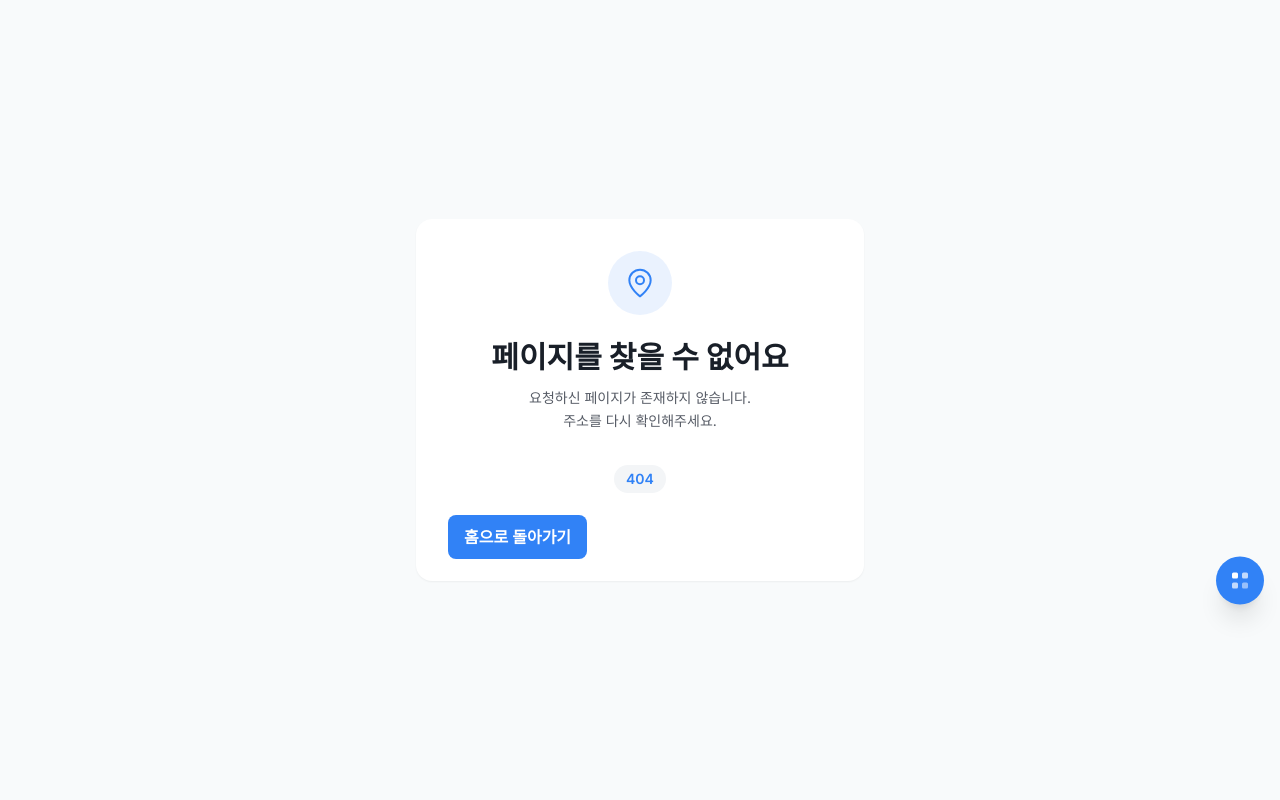
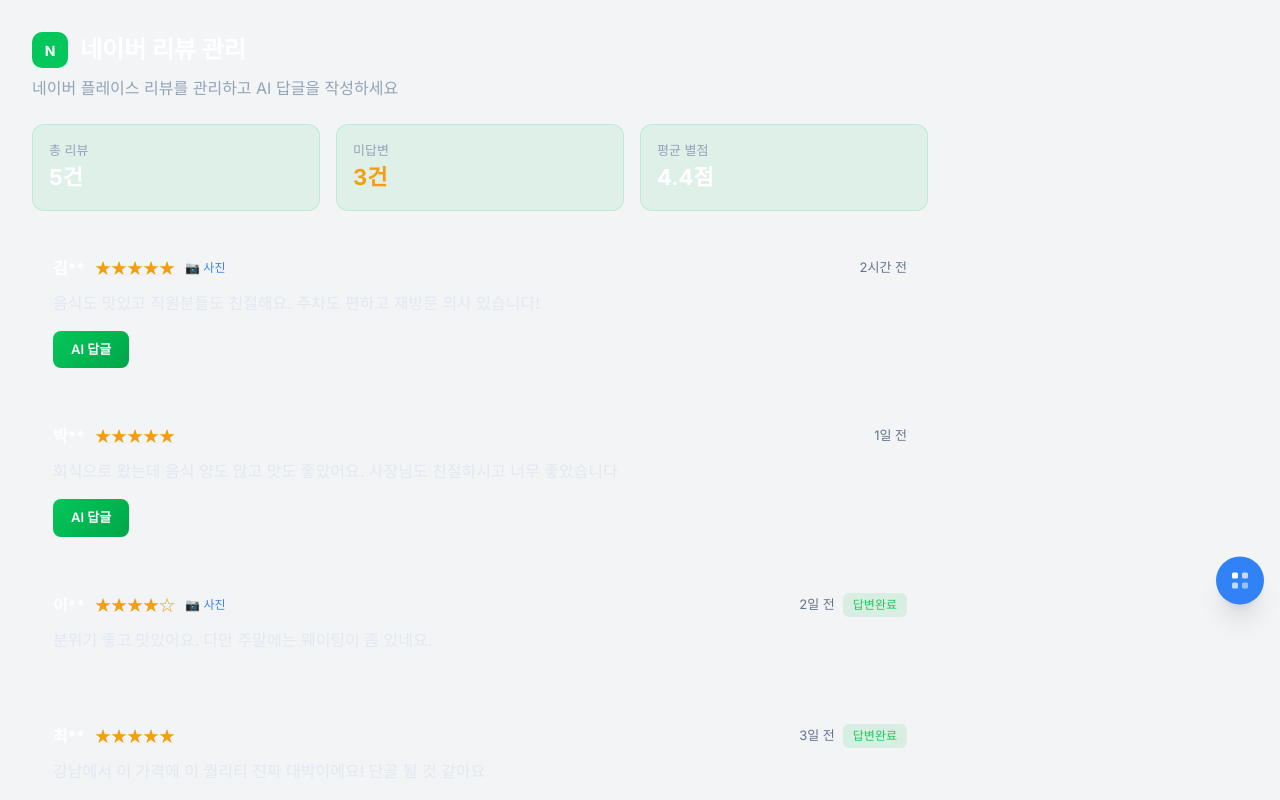
Before and after one commit to jty0221-del/localution, a Next.js app: page /review-admin/naver in a window 1280 px wide. Before the commit this address had no page. Shown: the top 800 px of the page. Built offline with nearby package versions, Linux system fonts and the light colour scheme.

Commit message:
feat: add naver review admin page

```diff
--- /dev/null
+++ b/app/review-admin/naver/page.tsx
@@ -0,0 +1,105 @@
+'use client'
+import { useState } from 'react'
+
+const naverReviews = [
+  { id: 1, author: '김**', rating: 5, content: '음식도 맛있고 직원분들도 친절해요. 주차도 편하고 재방문 의사 있습니다!', date: '2시간 전', replied: false, hasPhoto: true },
+  { id: 2, author: '박**', rating: 5, content: '회식으로 왔는데 음식 양도 많고 맛도 좋았어요. 사장님도 친절하시고 너무 좋았습니다', date: '1일 전', replied: false, hasPhoto: false },
+  { id: 3, author: '이**', rating: 4, content: '분위기 좋고 맛있어요. 다만 주말에는 웨이팅이 좀 있네요.', date: '2일 전', replied: true, hasPhoto: true },
+  { id: 4, author: '최**', rating: 5, content: '강남에서 이 가격에 이 퀄리티 진짜 대박이에요! 단골 될 것 같아요', date: '3일 전', replied: true, hasPhoto: false },
+  { id: 5, author: '정**', rating: 3, content: '맛은 괜찮은데 양이 좀 적어요. 가격 대비 아쉽습니다.', date: '4일 전', replied: false, hasPhoto: false },
+]
+
+export default function NaverReviewPage() {
+  const [replyingId, setReplyingId] = useState<number | null>(null)
+  const [aiReply, setAiReply] = useState('')
+  const [generating, setGenerating] = useState(false)
+
+  const handleAiReply = async (review: typeof naverReviews[0]) => {
+    setReplyingId(review.id)
+    setGenerating(true)
+    try {
+      const res = await fetch('/api/ai-review-reply', {
+        method: 'POST',
+        headers: { 'Content-Type': 'application/json' },
+        body: JSON.stringify({
+          review_text: review.content,
+          reviewer_name: review.author,
+          rating: review.rating,
+          store_name: '하랑마케팅 강남점',
+          tone: 'warm'
+        })
+      })
+      const data = await res.json()
+      setAiReply(data.reply || data.message || '생성 실패')
+    } catch { setAiReply('네트워크 오류') }
+    finally { setGenerating(false) }
+  }
+
+  return (
+    <div style={{ padding: '32px', maxWidth: 960 }}>
+      <div style={{ display: 'flex', alignItems: 'center', gap: 12, marginBottom: 8 }}>
+        <div style={{ width: 36, height: 36, borderRadius: 10, background: '#03C75A', display: 'flex', alignItems: 'center', justifyContent: 'center', color: '#fff', fontWeight: 700, fontSize: 14 }}>N</div>
+        <h1 style={{ fontSize: 24, fontWeight: 700, color: '#fff' }}>네이버 리뷰 관리</h1>
+      </div>
+      <p style={{ color: '#94a3b8', marginBottom: 24 }}>네이버 플레이스 리뷰를 관리하고 AI 답글을 작성하세요</p>
+
+      <div style={{ display: 'grid', gridTemplateColumns: 'repeat(3, 1fr)', gap: 16, marginBottom: 24 }}>
+        <div style={{ background: 'rgba(3,199,90,0.08)', borderRadius: 12, padding: 16, border: '1px solid rgba(3,199,90,0.15)' }}>
+          <p style={{ color: '#94a3b8', fontSize: 13 }}>총 리뷰</p>
+          <p style={{ color: '#fff', fontSize: 22, fontWeight: 700 }}>{naverReviews.length}건</p>
+        </div>
+        <div style={{ background: 'rgba(3,199,90,0.08)', borderRadius: 12, padding: 16, border: '1px solid rgba(3,199,90,0.15)' }}>
+          <p style={{ color: '#94a3b8', fontSize: 13 }}>미답변</p>
+          <p style={{ color: '#f59e0b', fontSize: 22, fontWeight: 700 }}>{naverReviews.filter(r => !r.replied).length}건</p>
+        </div>
+        <div style={{ background: 'rgba(3,199,90,0.08)', borderRadius: 12, padding: 16, border: '1px solid rgba(3,199,90,0.15)' }}>
+          <p style={{ color: '#94a3b8', fontSize: 13 }}>평균 별점</p>
+          <p style={{ color: '#fff', fontSize: 22, fontWeight: 700 }}>{(naverReviews.reduce((s, r) => s + r.rating, 0) / naverReviews.length).toFixed(1)}점</p>
+        </div>
+      </div>
+
+      <div style={{ display: 'flex', flexDirection: 'column', gap: 14 }}>
+        {naverReviews.map(review => (
+          <div key={review.id} style={{ background: 'rgba(255,255,255,0.04)', borderRadius: 14, padding: 20, border: '1px solid rgba(255,255,255,0.06)' }}>
+            <div style={{ display: 'flex', justifyContent: 'space-between', marginBottom: 10 }}>
+              <div style={{ display: 'flex', alignItems: 'center', gap: 10 }}>
+                <span style={{ color: '#fff', fontWeight: 600 }}>{review.author}</span>
+                <span style={{ color: '#f59e0b' }}>{'★'.repeat(review.rating)}{'☆'.repeat(5 - review.rating)}</span>
+                {review.hasPhoto && <span style={{ color: '#3b82f6', fontSize: 12 }}>📷 사진</span>}
+              </div>
+              <div style={{ display: 'flex', alignItems: 'center', gap: 8 }}>
+                <span style={{ color: '#64748b', fontSize: 13 }}>{review.date}</span>
+                {review.replied && <span style={{ background: 'rgba(34,197,94,0.12)', color: '#22c55e', padding: '3px 10px', borderRadius: 6, fontSize: 12 }}>답변완료</span>}
+              </div>
+            </div>
+            <p style={{ color: '#e2e8f0', lineHeight: 1.7, marginBottom: 14 }}>{review.content}</p>
+
+            {replyingId === review.id && (
+              <div style={{ background: 'rgba(3,199,90,0.06)', borderRadius: 10, padding: 14, marginBottom: 12 }}>
+                {generating ? (
+                  <p style={{ color: '#03C75A' }}>AI 답글 생성 중...</p>
+                ) : (
+                  <div>
+                    <p style={{ color: '#e2e8f0', lineHeight: 1.7, marginBottom: 10 }}>{aiReply}</p>
+                    <div style={{ display: 'flex', gap: 8 }}>
+                      <button style={{ padding: '7px 18px', background: '#03C75A', color: '#fff', border: 'none', borderRadius: 8, cursor: 'pointer', fontSize: 13 }}>등록</button>
+                      <button onClick={() => handleAiReply(review)} style={{ padding: '7px 18px', background: 'rgba(255,255,255,0.06)', color: '#94a3b8', border: 'none', borderRadius: 8, cursor: 'pointer', fontSize: 13 }}>재생성</button>
+                      <button onClick={() => setReplyingId(null)} style={{ padding: '7px 18px', background: 'transparent', color: '#64748b', border: 'none', borderRadius: 8, cursor: 'pointer', fontSize: 13 }}>취소</button>
+                    </div>
+                  </div>
+                )}
+              </div>
+            )}
+
+            {!review.replied && replyingId !== review.id && (
+              <button onClick={() => handleAiReply(review)} style={{
+                padding: '9px 18px', background: 'linear-gradient(135deg, #03C75A, #00a648)',
+                color: '#fff', border: 'none', borderRadius: 8, cursor: 'pointer', fontSize: 13, fontWeight: 600,
+              }}>AI 답글</button>
+            )}
+          </div>
+        ))}
+      </div>
+    </div>
+  )
+}
```
